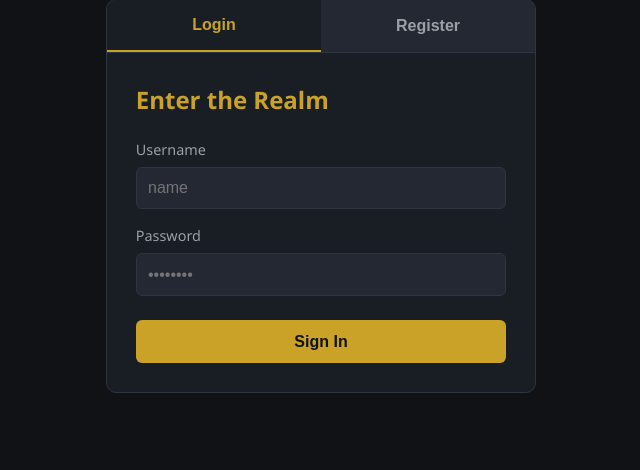
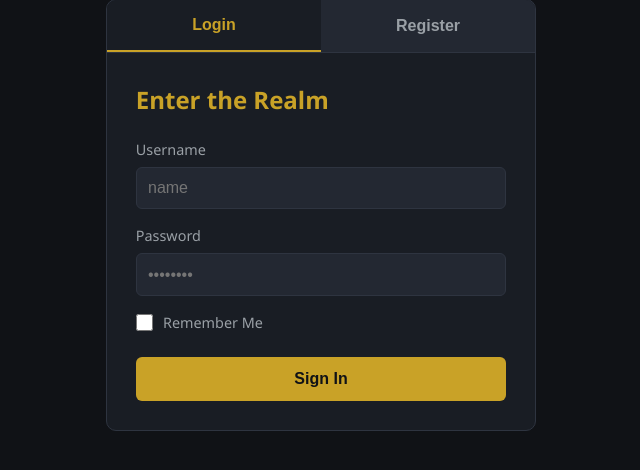
Before and after one commit to AndS9/the-great-books_linting, a Flask app: page /login in a window 1280 px wide. Shown: the part 104-574 px from the top of the page, without its empty margins (319-959 px from the left). Run offline with Flask 3, Linux system fonts and the light colour scheme; data that the repository does not hold is empty.

Commit message:
SC-86 implemented remember me button

```diff
--- a/web/app/models.py
+++ b/web/app/models.py
@@ -78,6 +78,7 @@ class Session(db.Model):
     expires_at = db.Column(db.DateTime, nullable=False)
     created_at = db.Column(db.DateTime, default=datetime.utcnow)
     ip_address = db.Column(db.String(45))
+    remember_me = db.Column(db.Boolean, default=False)
 
     __table_args__ = (
         db.Index("ix_sessions_ip_user", "ip_address", "user_id"),
--- a/web/app/routes.py
+++ b/web/app/routes.py
@@ -209,6 +209,7 @@ def login():
     data = request.get_json() or {}
     username = data.get("username", "").strip()
     password = data.get("password", "")
+    remember_me = data.get("remember_me", False)
 
     user = User.query.filter_by(username=username).first()
     if not user or not check_password_hash(user.password, password):
@@ -220,8 +221,9 @@ def login():
     new_session = Session(
         id=token,
         user_id=user.id,
-        expires_at=datetime.utcnow() + timedelta(days=1),
+        expires_at=datetime.utcnow() + timedelta(days=28 if remember_me else 1),
         ip_address=ip_now,
+        remember_me=remember_me,
     )
     db.session.add(new_session)
     db.session.commit()
@@ -244,7 +246,7 @@ def login():
         httponly=True,
         path="/",
         samesite="Lax",
-        max_age=86400
+        max_age=2592000 if remember_me else 86400
     )
 
     return response
@@ -651,6 +653,8 @@ def compare_ip():
         return False
 
     session_obj = Session.query.filter_by(id=token).first()
+    if session_obj.remember_me:
+        return False
     if session_obj and session_obj.ip_address and session_obj.ip_address != ip_now:
         session_obj.expires_at = datetime.utcnow()
         db.session.commit()
--- a/web/app/static/auth.js
+++ b/web/app/static/auth.js
@@ -14,11 +14,12 @@ async function handleLogin(e) {
     e.preventDefault();
     const username = document.getElementById("login-username").value;
     const password = document.getElementById("login-password").value;
+    const remember_me = document.getElementById("login-remember-me").checked;
 
     try {
         const res = await apiFetch("/auth/login", {
             method: "POST",
-            body: JSON.stringify({ username, password })
+            body: JSON.stringify({ username, password, remember_me })
         });
         await checkAuth();
         if (res.redirect_url) {
--- a/web/app/static/style.css
+++ b/web/app/static/style.css
@@ -443,6 +443,23 @@ body {
     color: var(--text-muted);
 }
 
+.auth-form label.checkbox-label {
+    flex-direction: row;
+    align-items: center;
+    gap: 0.6rem;
+    cursor: pointer;
+    user-select: none;
+}
+
+.auth-form label.checkbox-label input[type="checkbox"] {
+    width: 1.1rem;
+    height: 1.1rem;
+    padding: 0;
+    margin: 0;
+    cursor: pointer;
+    accent-color: var(--gold);
+}
+
 .auth-form input,
 .auth-form select {
     padding: 0.7rem;
--- a/web/app/templates/login.html
+++ b/web/app/templates/login.html
@@ -17,6 +17,11 @@
             </label>
             <label>Password
                 <input type="password" id="login-password" required placeholder="••••••••">
+            </label>
+
+            <label class="checkbox-label">
+                <input type="checkbox" id="login-remember-me">
+                <span>Remember Me</span>
             </label>
             <button type="submit" class="btn-primary">Sign In</button>
         </form>
```
Also changed, not shown: web/migrations/versions/1918cd1534e5_added_remember_me_column.py (added, +32 -0 lines).
